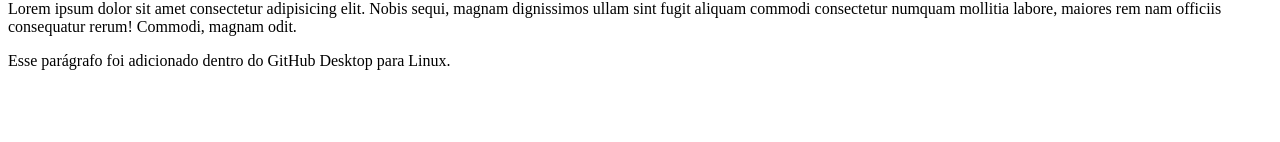
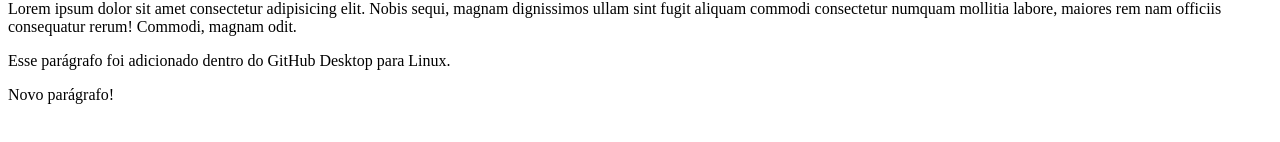
Before and after one commit to lucasmanesco/Ola-Mundo, a plain HTML site: page site-exemplo/index.html in a window 1280 px wide. Shown: the part 150-292 px from the top of the page. Drawn offline with Linux system fonts and the light colour scheme.

Commit message:
Update index.html

```diff
--- a/site-exemplo/index.html
+++ b/site-exemplo/index.html
@@ -12,4 +12,5 @@
     <p>Lorem ipsum dolor sit amet consectetur, adipisicing elit. Assumenda distinctio maxime ducimus non. Accusantium natus ipsum magnam reprehenderit ipsa, inventore eligendi dolorem! Totam optio error, amet dignissimos iste neque incidunt?</p>
     <p>Lorem ipsum dolor sit amet consectetur adipisicing elit. Nobis sequi, magnam dignissimos ullam sint fugit aliquam commodi consectetur numquam mollitia labore, maiores rem nam officiis consequatur rerum! Commodi, magnam odit.</p>
     <p>Esse parágrafo foi adicionado dentro do GitHub Desktop para Linux.</p>
+    <p>Novo parágrafo!</p>
 </html>
```
